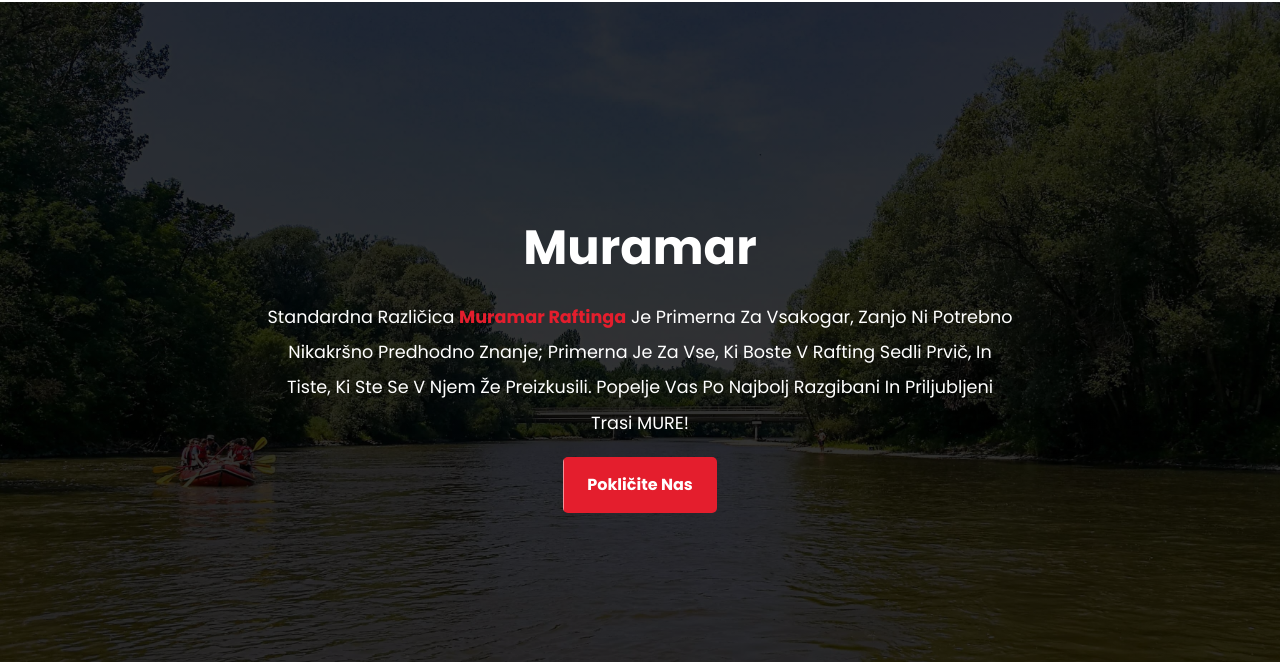
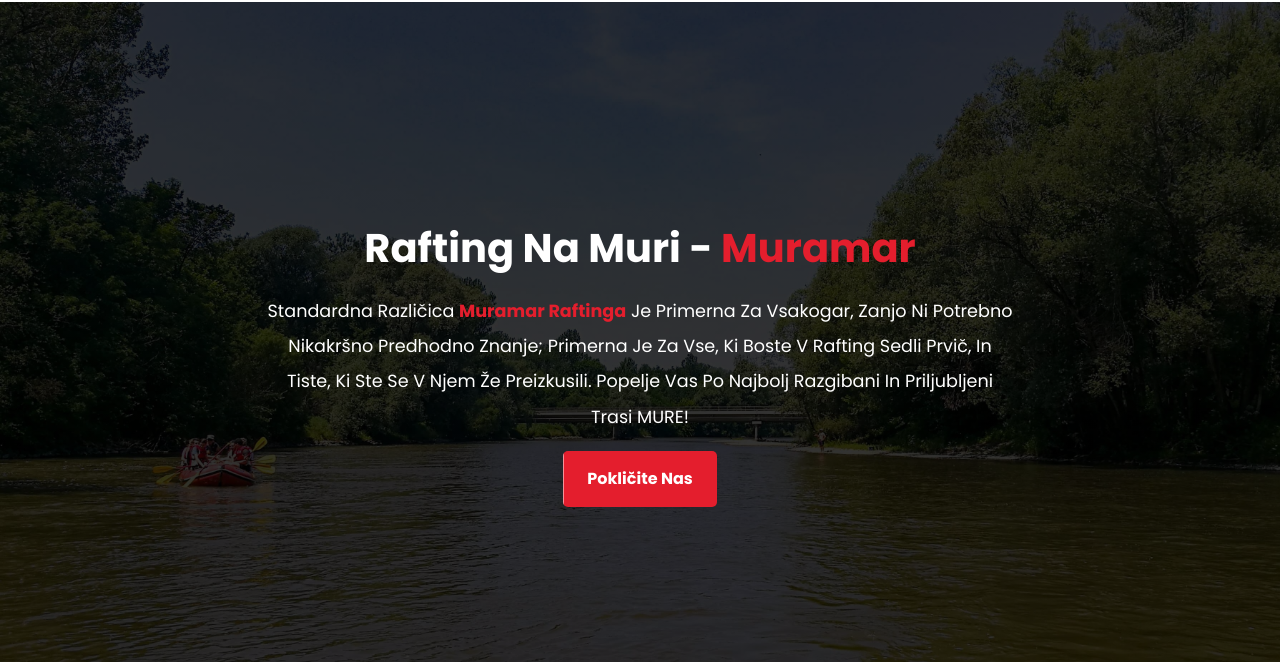
Before and after one commit to F-zivanovic/Muramar, a plain HTML site: page index.html in a window 1280 px wide. Shown: the part 156-818 px from the top of the page. Drawn offline with Linux system fonts and the light colour scheme.

Commit message:
Improving SEO analisys

```diff
--- a/assets/js/main.js
+++ b/assets/js/main.js
@@ -93,27 +93,6 @@ window.addEventListener('load', () => {
 });
 
 
-// Typing efect
-const mainHeading = document.querySelector('.banner__h1');
-const text = 'Muramar';
-
-let counter = 0;
-
-function writeText() {
-
-    mainHeading.innerHTML = text.slice(0, counter);
-    counter++;
-
-    if (counter > text.length) {
-        i = 1;
-    }
-
-    setTimeout(writeText, 1000 / 10);
-}
-
-writeText();
-
-
 getYear();
 
 function getYear() {
--- a/assets/scss/partials/_banner.scss
+++ b/assets/scss/partials/_banner.scss
@@ -1,7 +1,6 @@
 .banner {
   background: linear-gradient(rgba(0, 0, 0, 0.8), rgba(0, 0, 0, 0.8)),
-    url("../../assets/images/Raftingfoto\(29\).jpg") center/cover no-repeat
-      scroll;
+    url("../../assets/images/Raftingfoto\(29\).jpg") center/cover no-repeat scroll;
   height: 90vh;
   @include flex(center, center, column);
   color: $white;
@@ -19,16 +18,20 @@
     }
 
     .banner__h1 {
-      font-size: 3rem;
+      font-size: 2.5rem;
       animation-name: slideFromTop;
       animation-duration: 2s;
 
-      @include breakpoints(576px) {
+      @include breakpoints(768px) {
         font-size: 2rem;
+      }
+
+      span {
+        color: $primaryColor;
       }
     }
 
-    .banner__h3 {
+    .banner__h2 {
       font-size: 1.1rem;
       max-width: 750px;
       line-height: 2;
--- a/index.html
+++ b/index.html
@@ -10,11 +10,13 @@
     <!-- Favicon -->
     <link rel="shortcut icon" href="assets/images/muramarr.gif" type="image/x-icon">
 
+    <link rel='canonical' href='https://muramar.si/' />
+
     <meta name="author" content="Filip Zivanovic">
     <meta name="tittle" content="Rafting na Muri - Muramar">
     <meta name="keywords" content="Rafting. Muramar. Rafting na Muri. Mura. Reka Mura.">
-    <meta name="description" content="Standardna različica Muramar raftinga je primerna za vsakogar, zanjo ni potrebno nikakršno predhodno znanje; primerna je za vse, ki boste v rafting sedli prvič, in tiste,
-    ki ste se v njem že preizkusili. Popelje vas po najbolj razgibani in priljubljeni trasi MURE!">
+    <meta name="description"
+        content="Standardna različica Muramar raftinga je primerna za vsakogar, zanjo ni potrebno nikakršno predhodno znanje; primerna je za vse, ki boste v rafting sedli prvič">
 
     <!-- Google fonts -->
     <link rel="preconnect" href="https://fonts.googleapis.com">
@@ -99,11 +101,11 @@
     <!-- Banner section starts -->
     <section class="banner">
         <div class="banner__wrapper container">
-            <h1 class="banner__h1"></h1>
-            <h3 class="banner__h3">Standardna različica <strong class="banner__span">muramar raftinga</strong> je
+            <h1 class="banner__h1">Rafting na <strong>Muri</strong> - <span>Muramar</span></h1>
+            <h2 class="banner__h2">Standardna različica <strong class="banner__span">muramar raftinga</strong> je
                 primerna za vsakogar, zanjo ni potrebno nikakršno predhodno znanje; primerna je za vse, ki boste v
                 rafting sedli prvič, in tiste, ki ste se v njem že preizkusili. Popelje vas po najbolj razgibani in
-                priljubljeni trasi MURE!</h3>
+                priljubljeni trasi MURE!</h2>
             <a class="banner__link btn" href="tel:+38651457800">Pokličite nas</a>
         </div>
     </section>
@@ -115,22 +117,22 @@
     <section class="cards container" id="cards">
         <article class="cards__item cards__item--primary">
             <i class="far fa-star"></i>
-            <h5 class="cards__item__heading">Privat ture</h5>
+            <h3 class="cards__item__heading">Privat ture</h3>
             <p class="card__item__paragraph">Majhne skupine, veliko zabave! Za vedno sprošćena in osebna doživetja.</p>
         </article>
         <article class="cards__item">
             <i class="fas fa-thumbs-up"></i>
-            <h5 class="cards__item__heading">Iskušnja življenja</h5>
+            <h3 class="cards__item__heading">Iskušnja življenja</h3>
             <p class="cards__item__paragraph">Majhne skupine, veliko zabave! Za vedno sprošćena in osebna doživetja</p>
         </article>
         <article class="cards__item cards__item--primary">
             <i class="far fa-gem"></i>
-            <h5 class="cards__item__heading">Kavlitetno poučevanje</h5>
+            <h3 class="cards__item__heading">Kavlitetno poučevanje</h3>
             <p class="card__item__paragraph">Majhne skupine, veliko zabave! Za vedno sprošćena in osebna doživetja</p>
         </article>
         <article class="cards__item">
             <i class="fas fa-heart"></i>
-            <h5 class="cards__item__heading">Povezovanje</h5>
+            <h3 class="cards__item__heading">Povezovanje</h3>
             <p class="cards__item__paragraph">Majhne skupine, veliko zabave! Za vedno sprošćena in osebna doživetja</p>
         </article>
     </section>
```
Also changed, not shown: assets/css/style.css.
